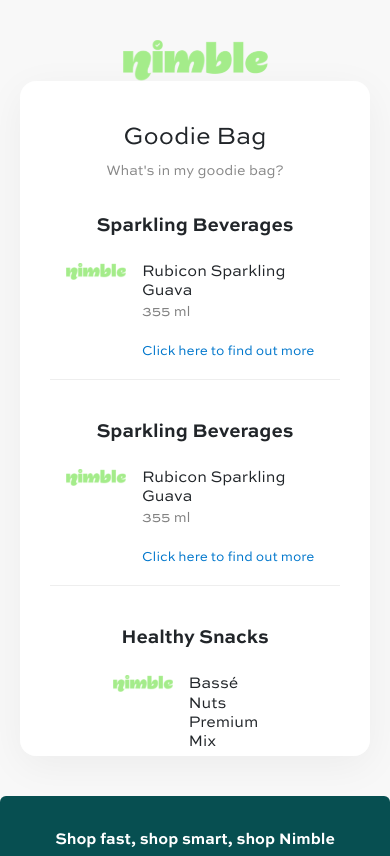
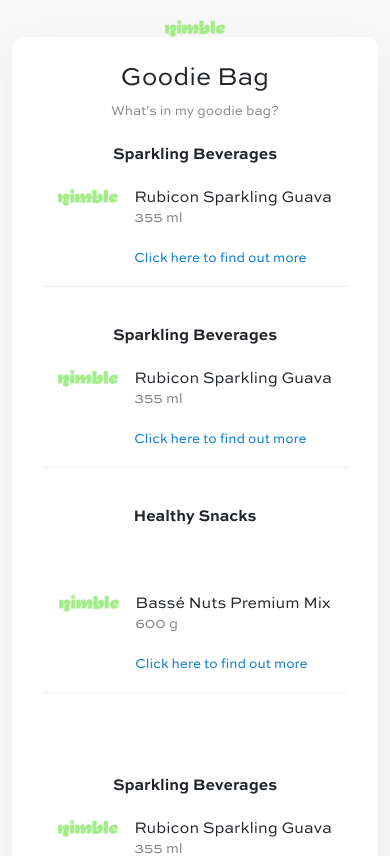
Before and after one commit to master-stm/Nimble, a React (Create React App) app: page /totebag1 in a window 390 px wide. Shown: the top 856 px of the page. Built offline with nearby package versions, Linux system fonts and the light colour scheme; the HTML template or start-up script is replaced by a standard one.

Commit message:
mobile-totebag

```diff
--- a/src/component/HeroSection.jsx
+++ b/src/component/HeroSection.jsx
@@ -16,19 +16,19 @@
     <div className="mb-4 mb-md-0" style={{ maxWidth: '500px' }}>
       <h1
         className="fw-bold mb-3"
-        style={{ fontSize: '2.5rem', color: '#004C45' }}
+        style={{ fontSize: '2.5rem', color: '#fffff' }}
       >
-        Grocery shopping,<br />now fun & quicker
+        Ready to try Nimble?
       </h1>
-      <p className="text-muted mb-4">
-        Download the Nimble app and be among the first to shop at Neighbors Market
+      <p className="mb-4" style={{  color: '#FFFFFF' }}>
+        Download now and get a free goodie bag at Neighbors Market on June 14th!
       </p>
       <a
         href="/"
         className="btn px-4 py-3 rounded-pill"
         style={{
-          backgroundColor: '#004C45',
-          color: '#fff',
+          backgroundColor: '#A4EC8A',
+          color: '#064E3B',
           fontWeight: 600,
           fontSize: '1.1rem'
         }}
--- a/src/styles/GoodieBagPage.css
+++ b/src/styles/GoodieBagPage.css
@@ -108,3 +108,45 @@
   .arrow-btn:hover {
     background-color: #066b64;
   }
+
+  @media (max-width: 576px) {
+    .goodie-card-container {
+      padding: 20px 12px;
+    }
+
+    .goodie-bag-card {
+      padding: 24px 16px;
+      max-height: unset;         /* Allow full scroll on mobile */
+      border-radius: 12px;
+    }
+
+    .goodie-header h2 {
+      font-size: 1.6rem;
+    }
+
+    .subtitle {
+      font-size: 0.85rem;
+      margin-bottom: 1.5rem;
+    }
+
+    .category-title {
+      font-size: 1rem;
+      margin-bottom: 8px;
+    }
+
+    .product-carousel {
+      flex-direction: column;    /* Stack items vertically */
+      gap: 12px;
+    }
+
+    .arrow-btn {
+      width: 32px;
+      height: 32px;
+      font-size: 1rem;
+    }
+
+    .logo-centered,
+    .logo-floating {
+      width: 60px;
+    }
+  }
```
